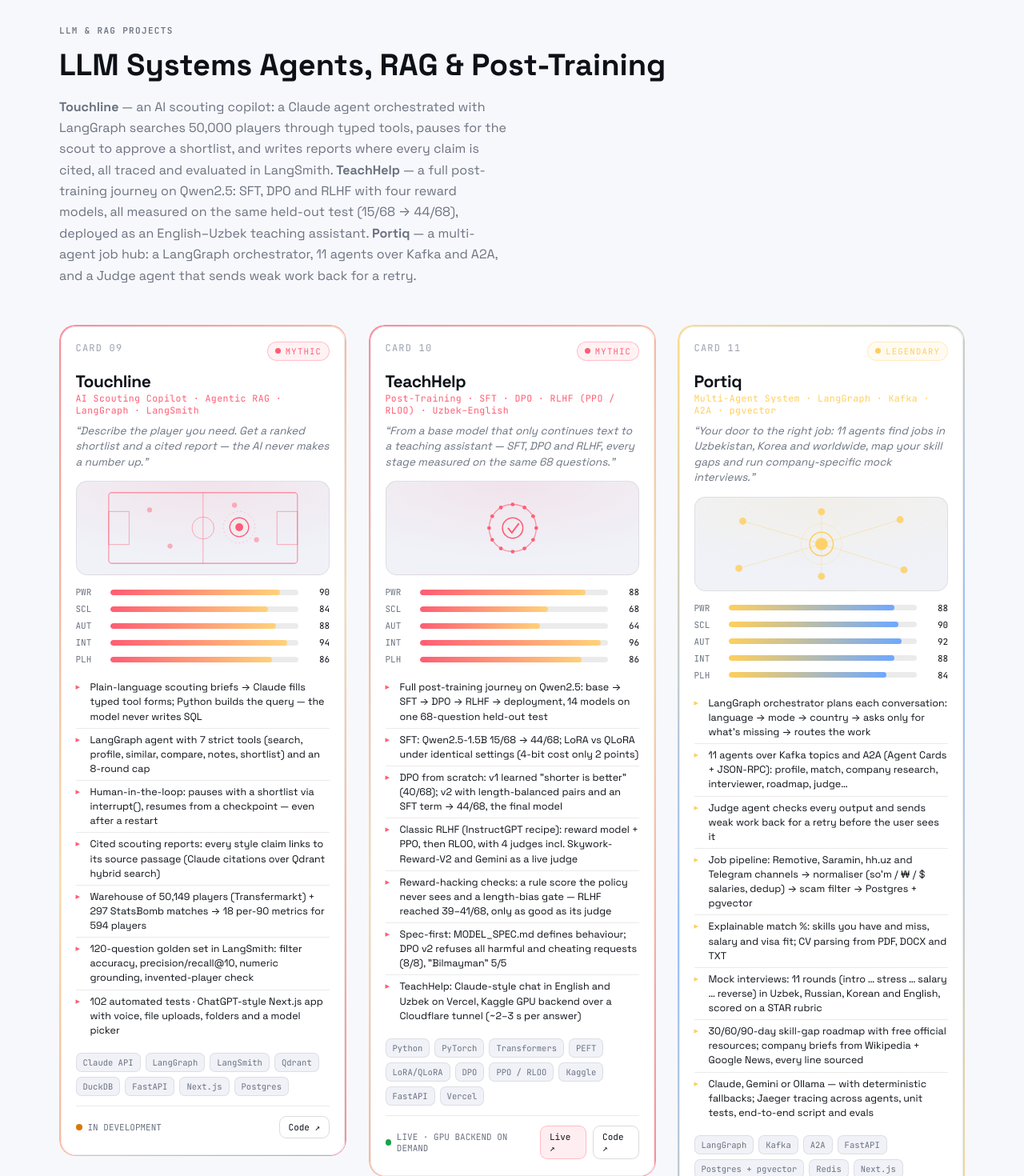
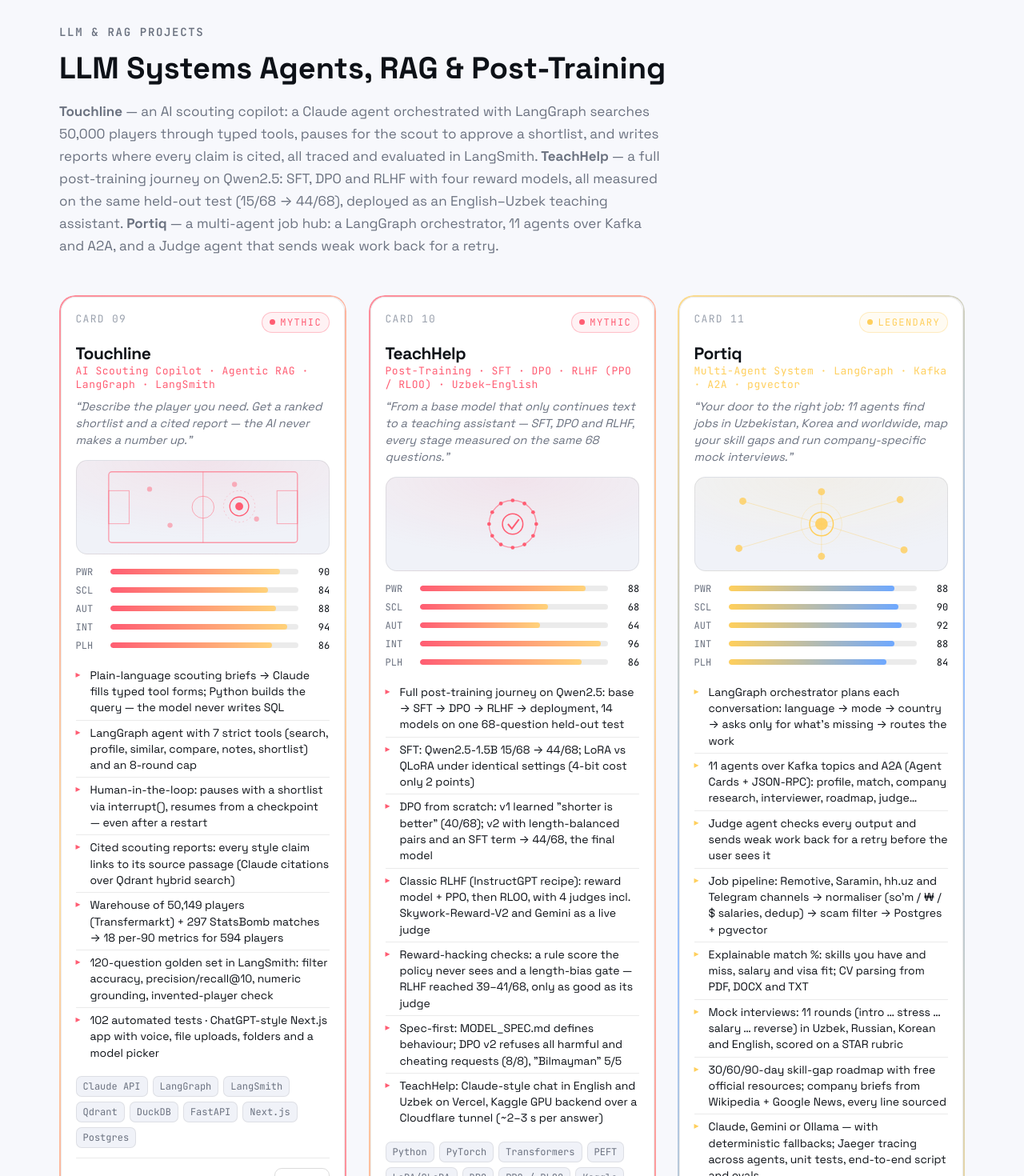
Before and after one commit to davronbek-malikov/Portfolio, a Next.js app: page / in a window 1280 px wide. Shown: the part 1000-2470 px from the top of the page at 80% size. Built offline with nearby package versions, Linux system fonts and the light colour scheme.

Commit message:
feat: Publications buttons in hero and footer; larger text on project cards
- Hero: About me, Download CV, Publications
- Footer (after the last project): Publications next to Download CV
- Bigger section labels, card text, chips and publication meta

```diff
--- a/app/globals.css
+++ b/app/globals.css
@@ -99,7 +99,7 @@
 .hero { padding: 96px 0 80px; position: relative; }
 .hero-eyebrow {
   font-family: var(--mono);
-  font-size: 12.5px;
+  font-size: 13.5px;
   letter-spacing: 0.18em;
   color: var(--r-rare);
   text-transform: uppercase;
@@ -298,10 +298,10 @@
   position: relative;
   z-index: 2;
 }
-.card-num { font-family: var(--mono); font-size: 12px; color: var(--faint); letter-spacing: 0.1em; }
+.card-num { font-family: var(--mono); font-size: 13px; color: var(--faint); letter-spacing: 0.1em; }
 .gem {
   font-family: var(--mono);
-  font-size: 10.5px;
+  font-size: 12px;
   letter-spacing: 0.12em;
   text-transform: uppercase;
   padding: 4px 9px;
@@ -316,8 +316,8 @@
 .gem .g-dot { width: 7px; height: 7px; border-radius: 50%; background: var(--ra); }
 
 .card-title { font-size: 21px; font-weight: 700; letter-spacing: -0.02em; margin: 14px 0 2px; position: relative; z-index: 2; line-height: 1.1; }
-.card-cls { font-family: var(--mono); font-size: 11.5px; color: var(--ra); letter-spacing: 0.04em; position: relative; z-index: 2; }
-.card-flavor { font-style: italic; color: var(--muted); font-size: 13.5px; margin: 9px 0 0; position: relative; z-index: 2; line-height: 1.45; }
+.card-cls { font-family: var(--mono); font-size: 13px; color: var(--ra); letter-spacing: 0.04em; position: relative; z-index: 2; }
+.card-flavor { font-style: italic; color: var(--muted); font-size: 14.5px; margin: 9px 0 0; position: relative; z-index: 2; line-height: 1.45; }
 
 .card-hero {
   margin: 14px 0;
@@ -338,8 +338,8 @@
 
 .stats { display: grid; gap: 7px; margin: 6px 0 14px; position: relative; z-index: 2; }
 .stat-row { display: grid; grid-template-columns: 34px 1fr 30px; align-items: center; gap: 9px; }
-.stat-key { font-family: var(--mono); font-size: 11px; color: var(--muted); }
-.stat-val { font-family: var(--mono); font-size: 11px; color: var(--text); text-align: right; }
+.stat-key { font-family: var(--mono); font-size: 12px; color: var(--muted); }
+.stat-val { font-family: var(--mono); font-size: 12px; color: var(--text); text-align: right; }
 .meter { height: 7px; border-radius: 4px; background: var(--line); overflow: hidden; position: relative; }
 .meter > span {
   display: block;
@@ -352,7 +352,7 @@
 
 .abilities { list-style: none; padding: 0; margin: 0 0 14px; position: relative; z-index: 2; }
 .abilities li {
-  font-size: 12.5px;
+  font-size: 14px;
   color: var(--text);
   line-height: 1.45;
   padding: 5px 0 5px 18px;
@@ -360,20 +360,20 @@
   border-top: 1px solid var(--line);
 }
 .abilities li:first-child { border-top: none; }
-.abilities li::before { content: "▸"; position: absolute; left: 0; color: var(--ra); font-size: 11px; top: 6px; }
+.abilities li::before { content: "▸"; position: absolute; left: 0; color: var(--ra); font-size: 12px; top: 6px; }
 
 .card-foot { position: relative; z-index: 2; }
 .chips { display: flex; flex-wrap: wrap; gap: 6px; margin-bottom: 12px; }
-.chip { font-family: var(--mono); font-size: 10.5px; padding: 4px 8px; border-radius: 7px; border: 1px solid var(--line); color: var(--muted); background: var(--panel); }
+.chip { font-family: var(--mono); font-size: 12px; padding: 4px 8px; border-radius: 7px; border: 1px solid var(--line); color: var(--muted); background: var(--panel); }
 .card-status { display: flex; align-items: center; justify-content: space-between; gap: 10px; border-top: 1px solid var(--line); padding-top: 12px; }
-.status-pill { display: inline-flex; align-items: center; gap: 7px; font-family: var(--mono); font-size: 11px; color: var(--muted); }
+.status-pill { display: inline-flex; align-items: center; gap: 7px; font-family: var(--mono); font-size: 12px; color: var(--muted); }
 .status-dot { width: 8px; height: 8px; border-radius: 50%; }
 .status-dot.live { background: #16a34a; }
 .status-dot.beta { background: #d97706; }
 .status-dot.rnd { background: var(--r-epic); }
 .status-dot.proven { background: var(--r-mythic); }
 .card-links { display: flex; gap: 8px; }
-.card-link { font-family: var(--mono); font-size: 11px; padding: 6px 11px; border-radius: 9px; border: 1px solid var(--line-strong); color: var(--text); transition: 0.18s; display: inline-flex; align-items: center; gap: 6px; }
+.card-link { font-family: var(--mono); font-size: 12.5px; padding: 6px 11px; border-radius: 9px; border: 1px solid var(--line-strong); color: var(--text); transition: 0.18s; display: inline-flex; align-items: center; gap: 6px; }
 .card-link:hover { border-color: var(--ra); color: var(--ra); }
 .card-link.solid { background: color-mix(in srgb, var(--ra) 10%, transparent); border-color: color-mix(in srgb, var(--ra) 35%, transparent); }
 
@@ -435,7 +435,7 @@
 }
 .showcase-eyebrow {
   font-family: var(--mono);
-  font-size: 11px;
+  font-size: 14px;
   font-weight: 600;
   letter-spacing: 0.12em;
   text-transform: uppercase;
@@ -449,9 +449,9 @@
   line-height: 1.2;
 }
 .showcase-sub {
-  font-size: 16px;
+  font-size: 17px;
   color: var(--muted);
-  max-width: 560px;
+  max-width: 760px;
   margin: 0 0 48px;
   line-height: 1.65;
 }
@@ -604,7 +604,7 @@
 .pub-item:first-child { border-top: 1px solid var(--line); }
 .pub-num {
   font-family: var(--mono);
-  font-size: 11px;
+  font-size: 12px;
   color: var(--faint);
   padding-top: 3px;
   flex: none;
@@ -615,14 +615,14 @@
 a.pub-title { display: block; color: inherit; text-decoration: none; }
 a.pub-title:hover { text-decoration: underline; text-underline-offset: 3px; }
 .pub-meta { display: flex; flex-wrap: wrap; gap: 8px; align-items: center; }
-.pub-venue { font-family: var(--mono); font-size: 12px; color: var(--muted); }
+.pub-venue { font-family: var(--mono); font-size: 13px; color: var(--muted); }
 .pub-role {
-  font-family: var(--mono); font-size: 10.5px;
+  font-family: var(--mono); font-size: 12px;
   padding: 2px 8px; border-radius: 999px;
   border: 1px solid var(--line-strong); color: var(--muted);
 }
 .pub-link {
-  font-family: var(--mono); font-size: 10.5px;
+  font-family: var(--mono); font-size: 12px;
   padding: 2px 8px; border-radius: 999px;
   background: var(--text);
   color: #fff;
@@ -632,7 +632,7 @@
 }
 .pub-link:hover { opacity: 0.75; }
 .pub-highlight {
-  font-family: var(--mono); font-size: 10.5px;
+  font-family: var(--mono); font-size: 12px;
   padding: 2px 8px; border-radius: 999px;
   background: color-mix(in srgb, var(--r-rare) 10%, transparent);
   border: 1px solid color-mix(in srgb, var(--r-rare) 30%, transparent);
--- a/app/page.jsx
+++ b/app/page.jsx
@@ -49,6 +49,7 @@
             <div className="hero-actions">
               <a className="btn btn-primary" href="/about">About me →</a>
               <a className="btn btn-ghost" href={profile.links.cv} target="_blank" rel="noreferrer">Download CV</a>
+              <a className="btn btn-ghost" href="#publications">Publications</a>
             </div>
           </Reveal>
 
@@ -175,6 +176,7 @@
             <div className="footer-links">
               <a className="btn btn-ghost" href={profile.links.email}>Email</a>
               <a className="btn btn-ghost" href={profile.links.linkedin} target="_blank" rel="noreferrer">LinkedIn</a>
+              <a className="btn btn-ghost" href="#publications">Publications</a>
               <a className="btn btn-primary" href={profile.links.cv} target="_blank" rel="noreferrer">Download CV</a>
             </div>
           </div>
```
